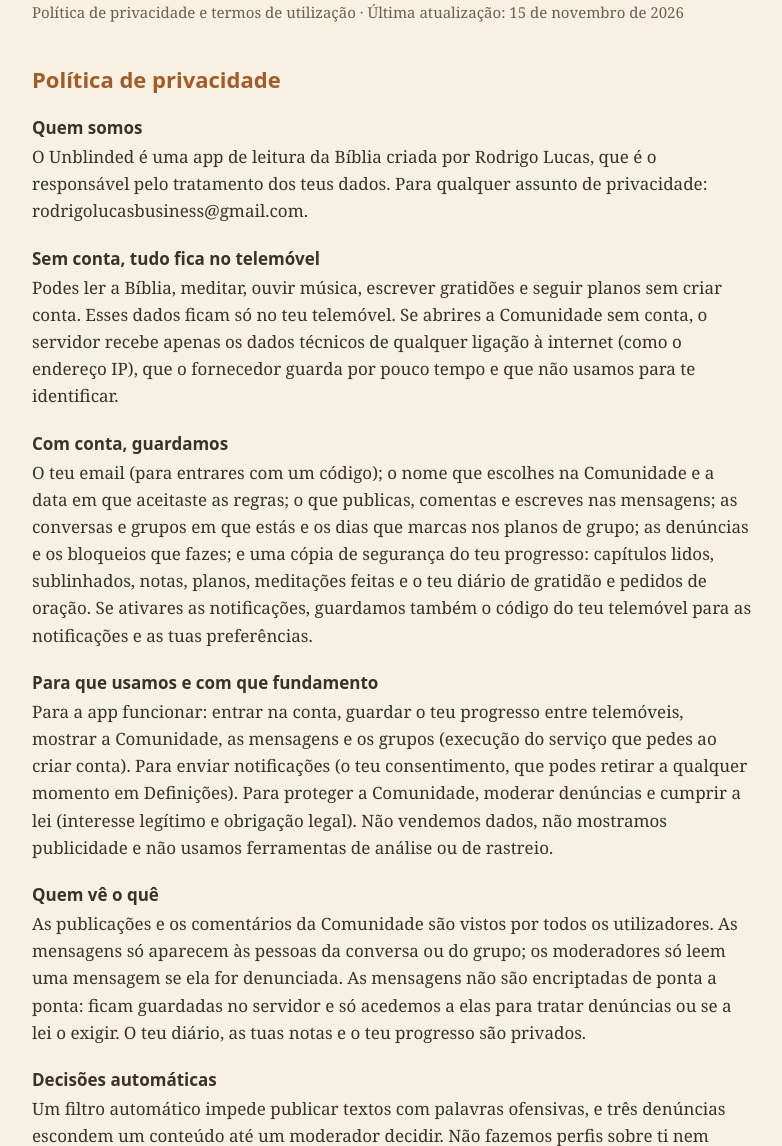
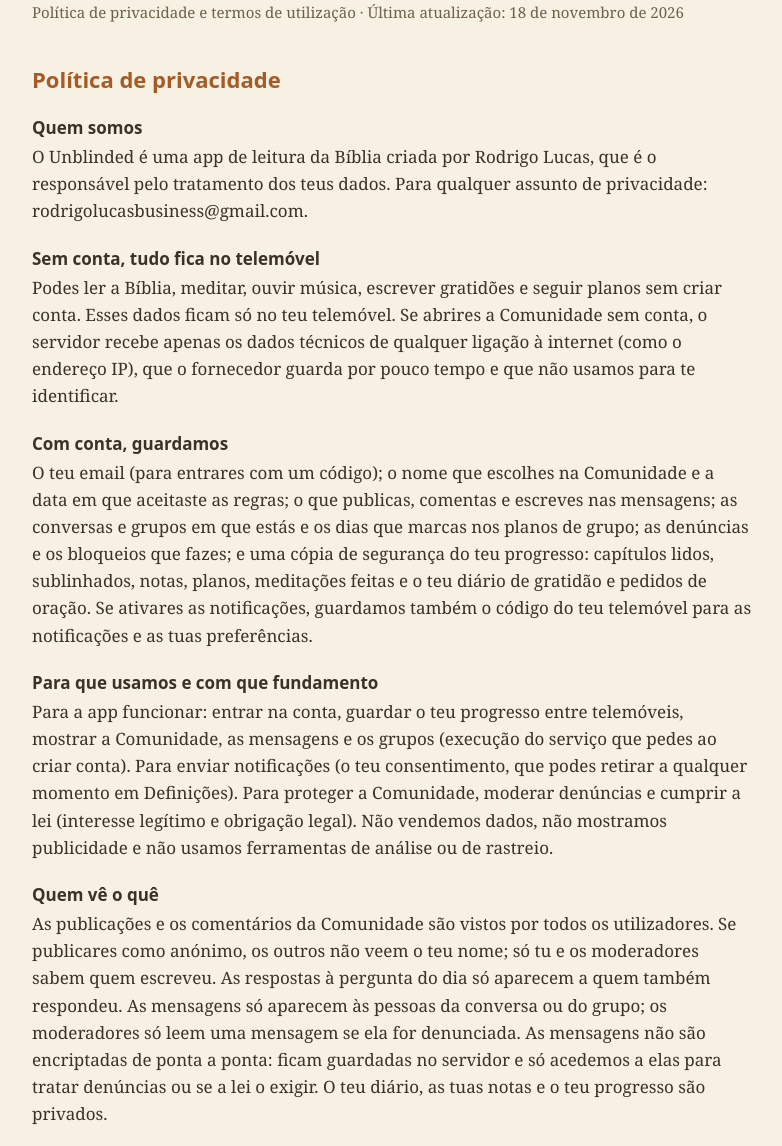
Before and after one commit to rodrigoflucas07-blip/unblinded, a plain HTML site: page privacidade.html in a window 1280 px wide. Shown: the part 148-1294 px from the top of the page, without its empty margins (248-1030 px from the left). Drawn offline with Linux system fonts and the light colour scheme.

Commit message:
Política: publicações anónimas, pergunta do dia e ajuda em crise
Co-Authored-By: Claude Opus 5.5 <noreply@anthropic.com>

```diff
--- a/privacidade.html
+++ b/privacidade.html
@@ -9,14 +9,14 @@ h1{font:700 30px/1.2 system-ui,sans-serif;margin:0 0 4px} h2{font:700 22px syste
 h3{font:700 17px system-ui,sans-serif;margin:22px 0 4px} p{margin:0} .muted{color:#6E604B;font-size:15px}
 a{color:#A65A26}
 </style></head><body><main>
-<a href="./"><img src="logo.png" alt="" width="64" height="64" style="display:block;margin-bottom:12px"></a><h1>Unblinded</h1><p class="muted">Política de privacidade e termos de utilização · Última atualização: 15 de novembro de 2026</p>
+<a href="./"><img src="logo.png" alt="" width="64" height="64" style="display:block;margin-bottom:12px"></a><h1>Unblinded</h1><p class="muted">Política de privacidade e termos de utilização · Última atualização: 18 de novembro de 2026</p>
 <h2>Política de privacidade</h2>
 <section><h3>Quem somos</h3><p>O Unblinded é uma app de leitura da Bíblia criada por Rodrigo Lucas, que é o responsável pelo tratamento dos teus dados. Para qualquer assunto de privacidade: rodrigolucasbusiness@gmail.com.</p></section>
 <section><h3>Sem conta, tudo fica no telemóvel</h3><p>Podes ler a Bíblia, meditar, ouvir música, escrever gratidões e seguir planos sem criar conta. Esses dados ficam só no teu telemóvel. Se abrires a Comunidade sem conta, o servidor recebe apenas os dados técnicos de qualquer ligação à internet (como o endereço IP), que o fornecedor guarda por pouco tempo e que não usamos para te identificar.</p></section>
 <section><h3>Com conta, guardamos</h3><p>O teu email (para entrares com um código); o nome que escolhes na Comunidade e a data em que aceitaste as regras; o que publicas, comentas e escreves nas mensagens; as conversas e grupos em que estás e os dias que marcas nos planos de grupo; as denúncias e os bloqueios que fazes; e uma cópia de segurança do teu progresso: capítulos lidos, sublinhados, notas, planos, meditações feitas e o teu diário de gratidão e pedidos de oração. Se ativares as notificações, guardamos também o código do teu telemóvel para as notificações e as tuas preferências.</p></section>
 <section><h3>Para que usamos e com que fundamento</h3><p>Para a app funcionar: entrar na conta, guardar o teu progresso entre telemóveis, mostrar a Comunidade, as mensagens e os grupos (execução do serviço que pedes ao criar conta). Para enviar notificações (o teu consentimento, que podes retirar a qualquer momento em Definições). Para proteger a Comunidade, moderar denúncias e cumprir a lei (interesse legítimo e obrigação legal). Não vendemos dados, não mostramos publicidade e não usamos ferramentas de análise ou de rastreio.</p></section>
-<section><h3>Quem vê o quê</h3><p>As publicações e os comentários da Comunidade são vistos por todos os utilizadores. As mensagens só aparecem às pessoas da conversa ou do grupo; os moderadores só leem uma mensagem se ela for denunciada. As mensagens não são encriptadas de ponta a ponta: ficam guardadas no servidor e só acedemos a elas para tratar denúncias ou se a lei o exigir. O teu diário, as tuas notas e o teu progresso são privados.</p></section>
-<section><h3>Decisões automáticas</h3><p>Um filtro automático impede publicar textos com palavras ofensivas, e três denúncias escondem um conteúdo até um moderador decidir. Não fazemos perfis sobre ti nem tomamos outras decisões automáticas.</p></section>
+<section><h3>Quem vê o quê</h3><p>As publicações e os comentários da Comunidade são vistos por todos os utilizadores. Se publicares como anónimo, os outros não veem o teu nome; só tu e os moderadores sabem quem escreveu. As respostas à pergunta do dia só aparecem a quem também respondeu. As mensagens só aparecem às pessoas da conversa ou do grupo; os moderadores só leem uma mensagem se ela for denunciada. As mensagens não são encriptadas de ponta a ponta: ficam guardadas no servidor e só acedemos a elas para tratar denúncias ou se a lei o exigir. O teu diário, as tuas notas e o teu progresso são privados.</p></section>
+<section><h3>Decisões automáticas</h3><p>Um filtro automático impede publicar textos com palavras ofensivas, e três denúncias escondem um conteúdo até um moderador decidir. Se um texto falar de suicídio ou de autolesão, a app mostra contactos de ajuda; isto é feito só no teu telemóvel e não é guardado nem enviado a ninguém. Não fazemos perfis sobre ti nem tomamos outras decisões automáticas.</p></section>
 <section><h3>Quem trata os dados por nós</h3><p>Supabase (alojamento da base de dados e das contas, em Londres, Reino Unido, país com decisão de adequação da União Europeia); Brevo (envio do email com o código de entrada, em França); Expo e, depois, a Apple ou a Google (entrega das notificações; a Expo está nos Estados Unidos e a transferência é feita com cláusulas contratuais-tipo). Estes fornecedores só tratam os dados para prestar estes serviços.</p></section>
 <section><h3>Durante quanto tempo</h3><p>Enquanto tiveres conta. Ao apagares a conta (Definições → Conta → Apagar conta), apagamos o teu email, perfil, publicações, comentários, mensagens, orações, denúncias, códigos de notificação e cópia de segurança. Os grupos que criaste continuam para os outros membros, sem o teu nome. O que está guardado no teu telemóvel fica lá até desinstalares a app.</p></section>
 <section><h3>Segurança</h3><p>As ligações são encriptadas (HTTPS) e cada pessoa só tem acesso aos seus próprios dados, por regras aplicadas no próprio servidor. Entras com um código enviado por email, sem palavra-passe.</p></section>
```
